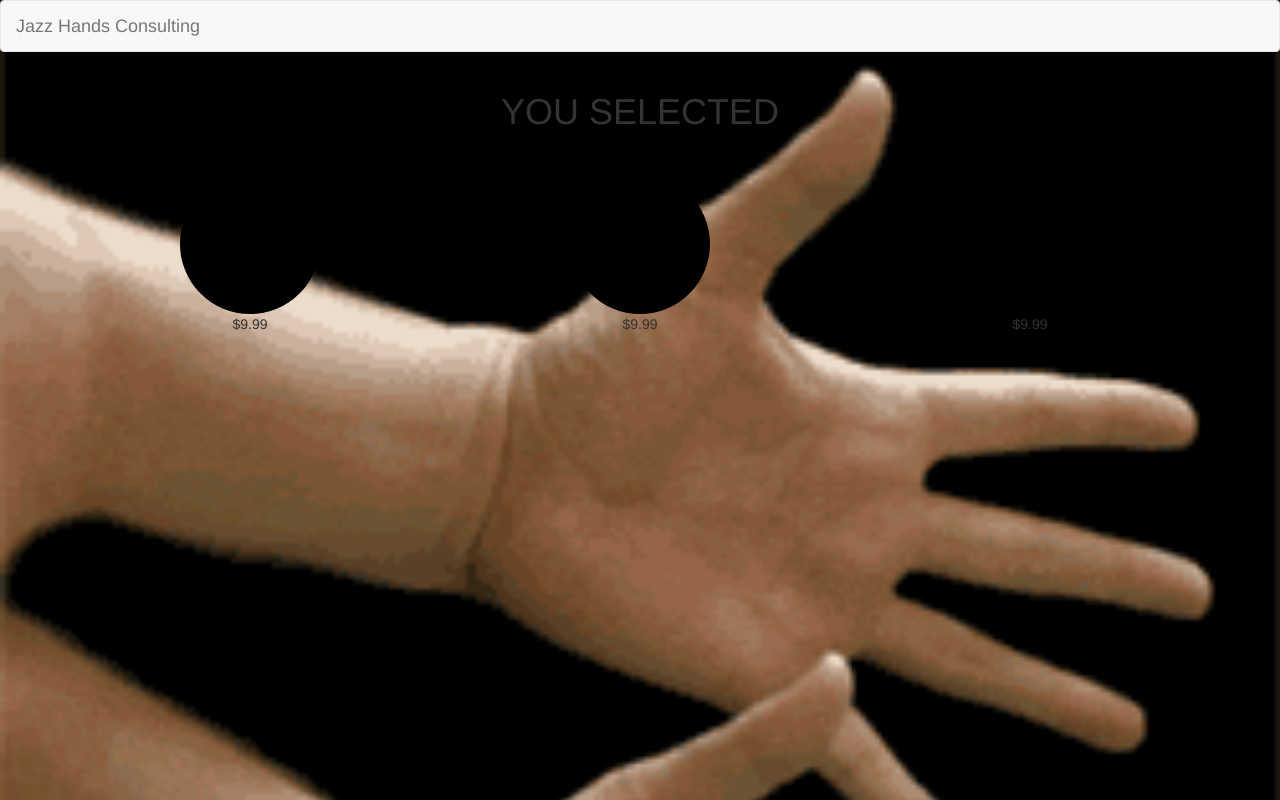
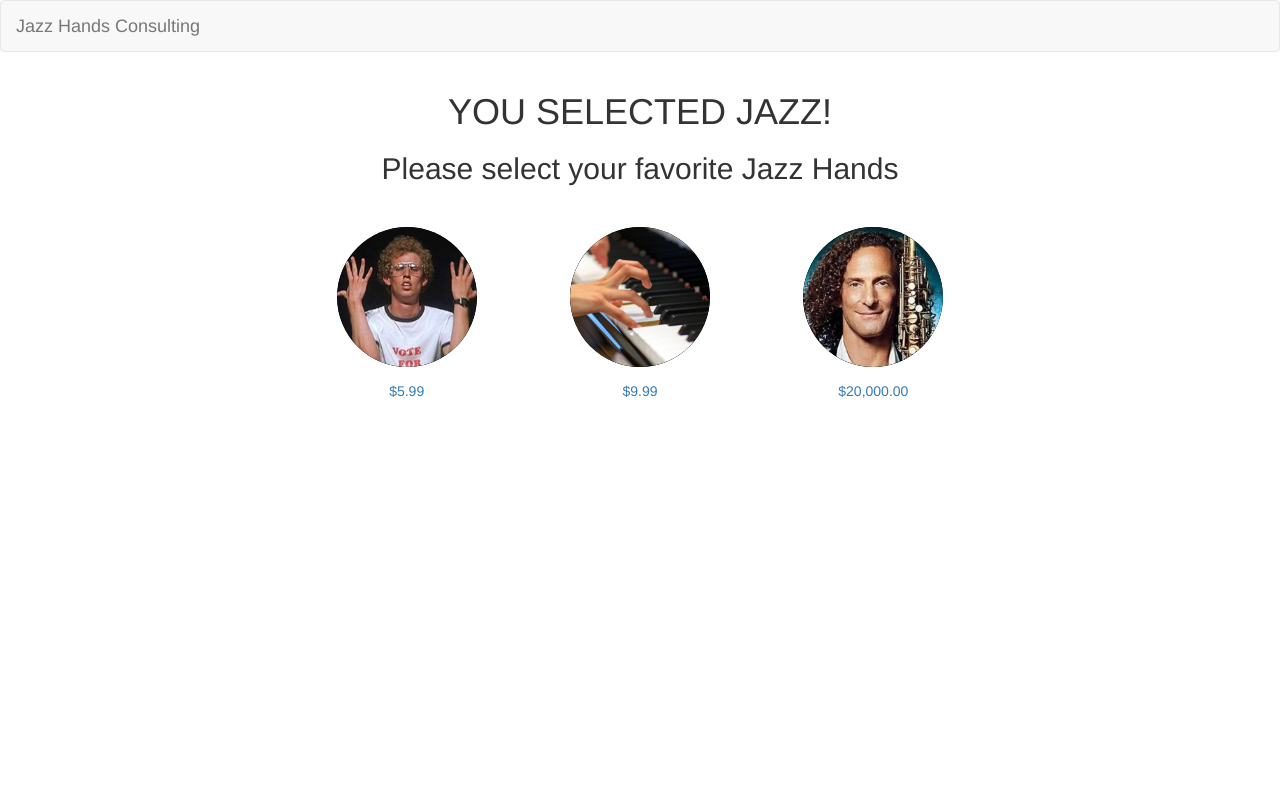
Before and after one commit to gmoratorio/jazz-hands-consulting, a plain HTML site: page confirm-genre.html in a window 1280 px wide. Drawn offline with nearby package versions, Linux system fonts and the light colour scheme.

Commit message:
completed confirmation page

```diff
--- a/confirm-genre.html
+++ b/confirm-genre.html
@@ -32,28 +32,36 @@
         </div>
         <!-- /.container-fluid -->
     </nav>
-    <main>
-        <div class="container">
-            <h1 class="text-center ">YOU SELECTED</h1>
-
+    <main class="picker-wrapper">
+        <div class="container-fluid">
+            <h1 class="text-center ">YOU SELECTED JAZZ!</h1>
+            <h2 class="text-center">Please select your favorite Jazz Hands</h2>
 
             <div class="row pad-top">
                 <div class="col-sm-4 flex">
-                  <div class="rounded-option">
-                  </div>
-                  <p class="text-center">$9.99</p>
+                  <a href="./confirm-hands.html">
+                    <img src="./assets/napod@2x.png" class="rounded-option img-responsive">
+                    <p class="text-center">$5.99</p>
+
+                  </a>
 
                 </div>
                 <div class="col-sm-4 flex">
-                  <div class="rounded-option">
-                  </div>
-                  <p class="text-center">$9.99</p>
+                  <a href="./confirm-hands.html">
+                    <img src="./assets/piano@2x.png" class="rounded-option img-responsive">
+
+                      <p class="text-center">$9.99</p>
+
+                  </a>
 
                 </div>
                 <div class="col-sm-4 flex">
-                  <div class="rounded-option">
-                  </div>
-                  <p class="text-center">$9.99</p>
+                  <a href="./confirm-hands.html">
+                    <img src="./assets/kenny-g@2x.png" class="rounded-option img-responsive">
+
+                        <p class="text-center">$20,000.00</p>
+
+                  </a>
 
                 </div>
             </div>
--- a/styles/style.css
+++ b/styles/style.css
@@ -17,6 +17,7 @@ h1.selected-text {
   height: 10em;
   width: 10em;
   margin:auto;
+  margin-bottom: 1em;
 }
 
 .flex{
@@ -49,12 +50,7 @@ h1.selected-text {
   background: #4a0d6d;
   border: 1px solid #4a0d6d;
 }
-body {
-  /*background-color: #cccccc;*/
-  background-image: url('../assets/hero-hands.gif');
-  background-repeat: no-repeat;
-  background-size: cover;
-}
+
 
 #confirmHands {
   padding: 1em 3em;
@@ -63,3 +59,8 @@ body {
   background: #4a0d6d;
   border: 1px solid #4a0d6d;
 }
+
+.picker-wrapper{
+  max-width: 700px;
+  margin:auto;
+}
```
Also changed, not shown: pick-genre.html (+1 -32 lines), assets/kenny-g@2x.png (added), assets/napod@2x.png (added), assets/piano@2x.png (added).
